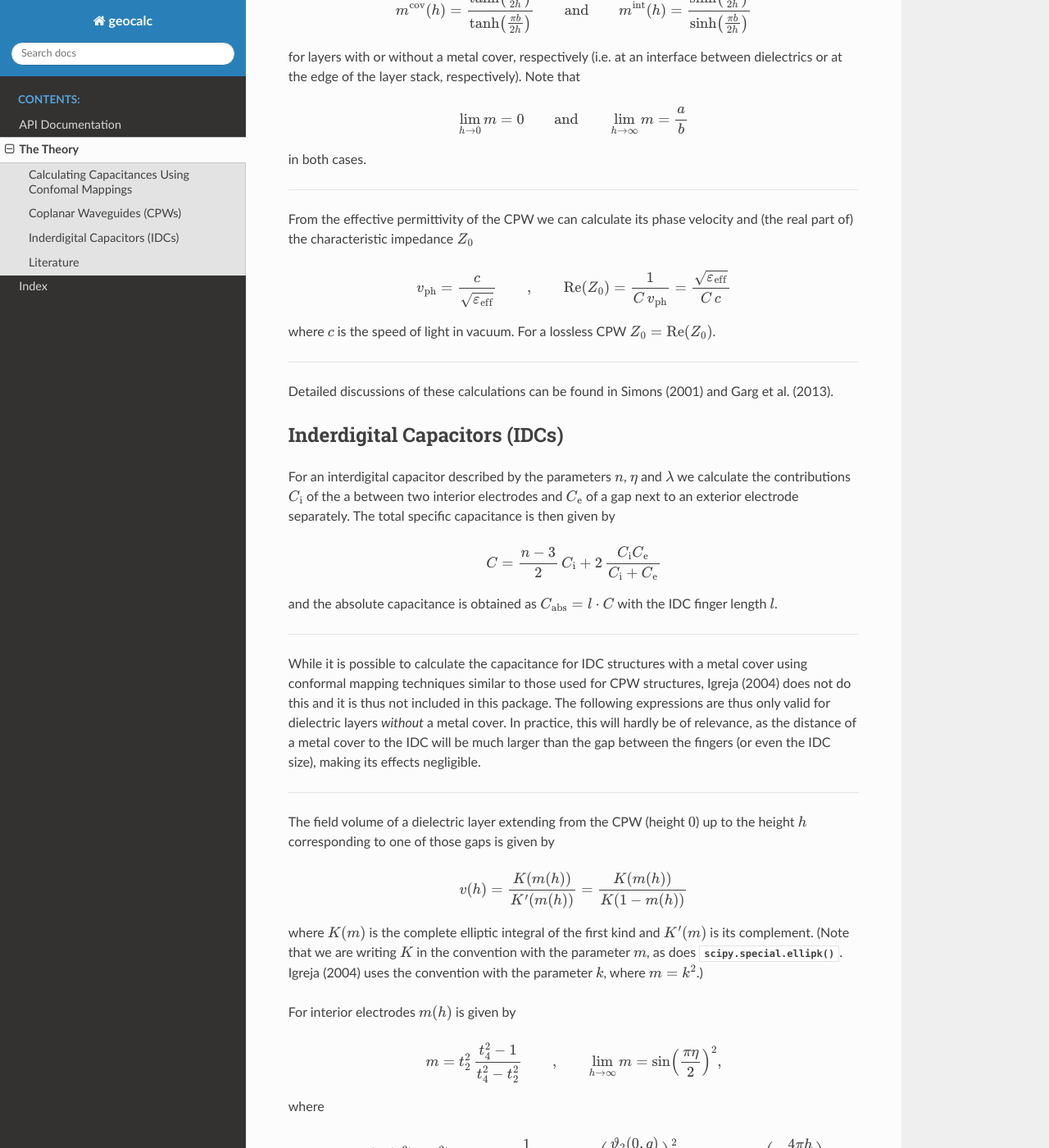
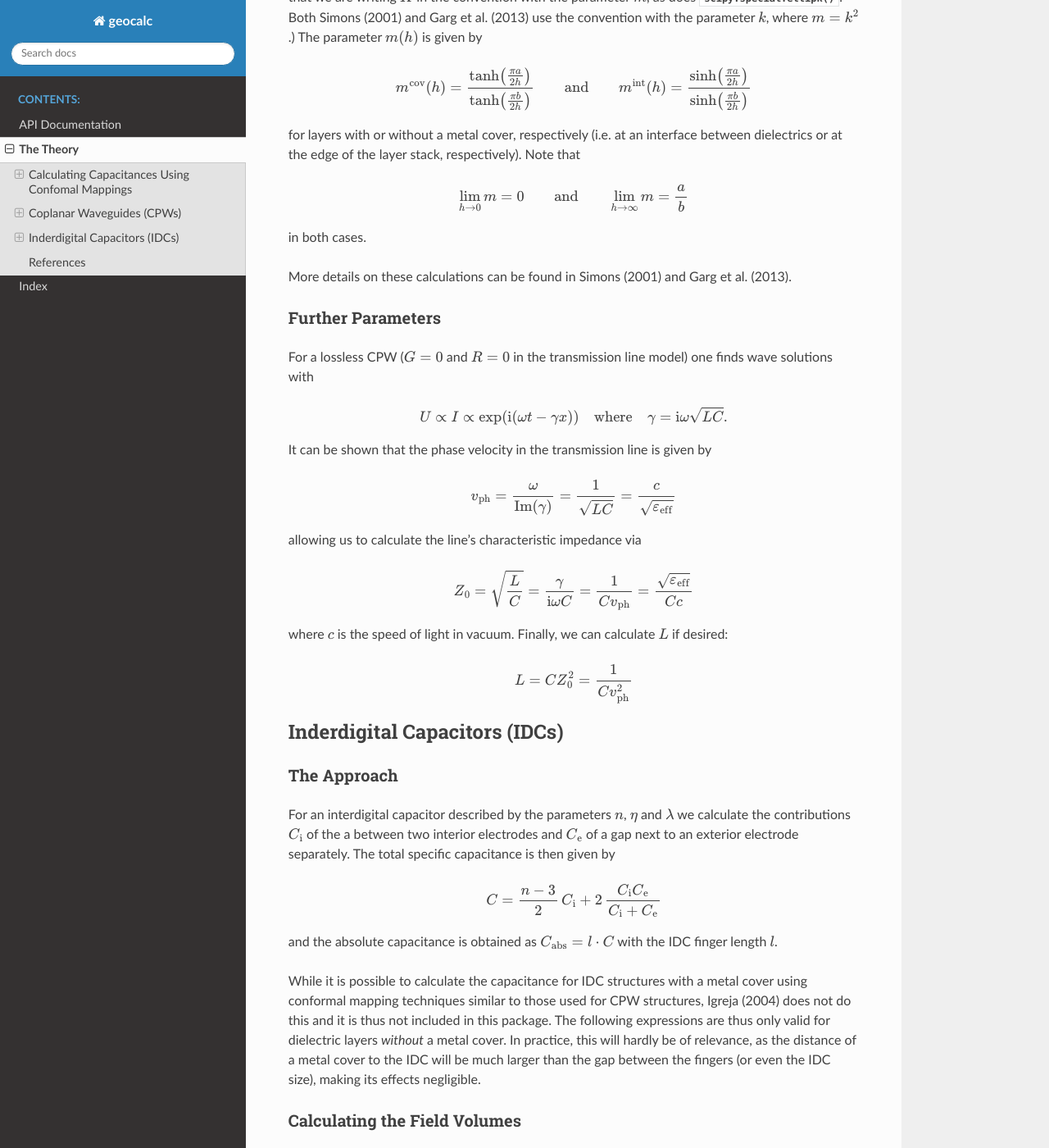
Before and after one commit to schtandard/geocalc, a Sphinx documentation site: the page built from docs/source/theory.rst, in a window 1280 px wide and 1400 px high, scrolled down 2029 px. Shown: the whole window at 82% size. Built offline with Sphinx 7.4.7 and the Read the Docs theme 2.0.0, drawn with Linux system fonts in a browser that asks for light colours; some of the changed text lies outside the part shown.

Commit message:
Slightly restructure theory documentation

```diff
--- a/docs/source/theory.rst
+++ b/docs/source/theory.rst
@@ -10,8 +10,8 @@
 The general idea of conformal mappings is to transform geometries in which the field equations cannot easily be solved into ones where the solution is trivial using appropriate coordinate transformations.
 Let us first broadly discuss this useful approach before moving on to the particular device geometries.
 
-----
-
+Field Volumes
+=============
 We consider a planar geometry of conductors that is (practically) invariant in one dimension.
 By that we mean that its extent in that direction is so large that we can consider it to be infinite for the purposes of our calculations.
 We will then use conformal mapping techniques to calculate the specific capacitance of the geometry (i.e. the capacitance per length in the invariant direction).
@@ -73,6 +73,8 @@
 --------------------------
 Coplanar Waveguides (CPWs)
 --------------------------
+Calculating the Field Volumes
+=============================
 For a coplanar waveguide described by the parameters :math:`a` and :math:`b` the field volume of a dielectric layer extending from the CPW (height :math:`0`) up to the height :math:`h` is given by
 
 .. math::
@@ -101,26 +103,42 @@
 
 in both cases.
 
-----
+More details on these calculations can be found in Simons (2001) and Garg et al. (2013).
 
-From the effective permittivity of the CPW we can calculate its phase velocity and (the real part of) the characteristic impedance :math:`Z_0`
+Further Parameters
+==================
+For a lossless CPW (:math:`G = 0` and :math:`R = 0` in the transmission line model) one finds wave solutions with
 
 .. math::
 
-   v_{\mathrm{ph}} = \frac{c}{\sqrt{\varepsilon_{\mathrm{eff}}}}
-   \qquad,\qquad
-   \operatorname{Re}(Z_0) = \frac{1}{C \, v_{\mathrm{ph}}} = \frac{\sqrt{\varepsilon_{\mathrm{eff}}}}{C \, c}
+   U \propto I \propto \exp(\mathrm{i} (\omega t - \gamma x))
+   \quad\text{where}\quad
+   \gamma = \mathrm i \omega \sqrt{L C} .
+
+It can be shown that the phase velocity in the transmission line is given by
+
+.. math::
+
+   v_{\mathrm{ph}} = \frac{\omega}{\operatorname{Im}(\gamma)} = \frac{1}{\sqrt{L C}} = \frac{c}{\sqrt{\varepsilon_{\mathrm{eff}}}}
+
+allowing us to calculate the line's characteristic impedance via
+
+.. math::
+
+   Z_0 = \sqrt{\frac{L}{C}} = \frac{\gamma}{\mathrm i \omega C} = \frac{1}{C v_{\mathrm{ph}}} = \frac{\sqrt{\varepsilon_{\mathrm{eff}}}}{C c}
 
 where :math:`c` is the speed of light in vacuum.
-For a lossless CPW :math:`Z_0 = \operatorname{Re}(Z_0)`.
+Finally, we can calculate :math:`L` if desired:
 
-----
+.. math::
 
-Detailed discussions of these calculations can be found in Simons (2001) and Garg et al. (2013).
+   L = C Z_0^2 = \frac{1}{C v_{\mathrm{ph}}^2}
 
 ------------------------------
 Inderdigital Capacitors (IDCs)
 ------------------------------
+The Approach
+============
 For an interdigital capacitor described by the parameters :math:`n`, :math:`\eta` and :math:`\lambda` we calculate the contributions :math:`C_{\mathrm i}` of the a between two interior electrodes and :math:`C_{\mathrm e}` of a gap next to an exterior electrode separately.
 The total specific capacitance is then given by
 
@@ -130,14 +148,12 @@
 
 and the absolute capacitance is obtained as :math:`C_{\mathrm{abs}} = l \cdot C` with the IDC finger length :math:`l`.
 
-----
-
 While it is possible to calculate the capacitance for IDC structures with a metal cover using conformal mapping techniques similar to those used for CPW structures, Igreja (2004) does not do this and it is thus not included in this package.
 The following expressions are thus only valid for dielectric layers *without* a metal cover.
 In practice, this will hardly be of relevance, as the distance of a metal cover to the IDC will be much larger than the gap between the fingers (or even the IDC size), making its effects negligible.
 
-----
-
+Calculating the Field Volumes
+=============================
 The field volume of a dielectric layer extending from the CPW (height :math:`0`) up to the height :math:`h` corresponding to one of those gaps is given by
 
 .. math::
@@ -187,12 +203,10 @@
    \quad,\quad
    t_4 = \cosh\Bigl( \frac{\pi (1 + \eta) \lambda}{8 h} \Bigr) .
 
-----
-
-A detailed discussion of these calculations can be found in Igreja (2004).
+More details on these calculations can be found in Igreja (2004).
 
 ----------
-Literature
+References
 ----------
 - Garg, R., Bahl, I., & Bozzi, M. (2013) *Microstrip Lines and Slotlines* (3rd ed.). Artech House.
 - Igreja, R., Dias, C. J. (2004) Analytical evaluation of the interdigital electrodes capacitance for a multi-layered structure. *Sensors and Actuators A: Physical 112*, 291--301.
```
Also changed, not shown: other parts of docs/source/theory.rst (+2 -2 lines).
